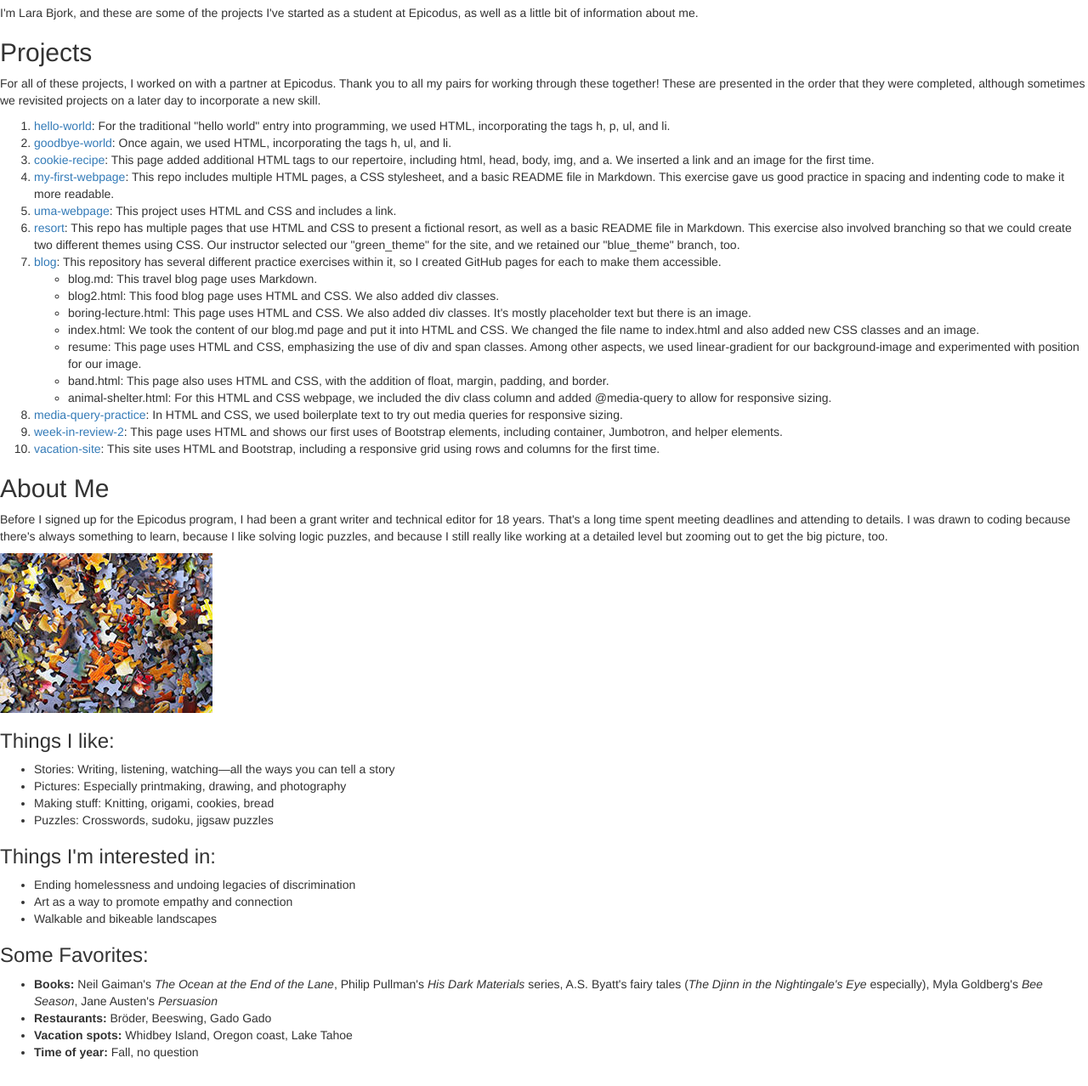
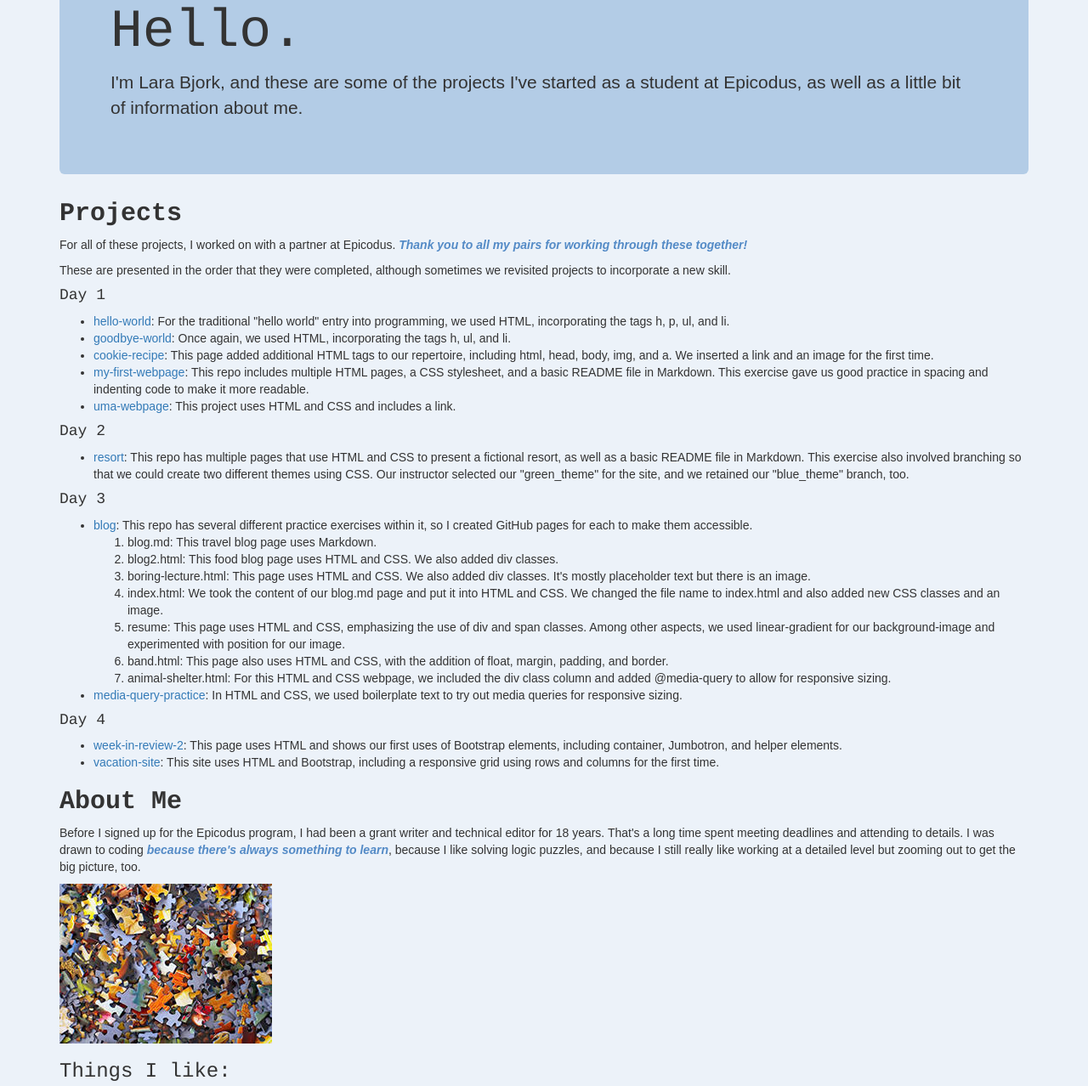
Before and after one commit to larabjork/portfolio, a plain HTML site: page index.html in a window 1280 px wide. Shown: the part 65-1343 px from the top of the page at 85% size. Drawn offline with Linux system fonts and the light colour scheme.

Commit message:
add custom CSS to stylesheet and within HTML; added classes container, Jumbotron, special

```diff
--- a/css/styles.css
+++ b/css/styles.css
@@ -0,0 +1,26 @@
+body {
+  font-family: courier;
+  background-color: #ecf2f9;
+}
+
+.jumbotron {
+  background-color: #b3cce6;
+}
+
+h2 {
+  font-weight: bold;
+}
+
+p, li {
+  font-family: sans-serif;
+}
+
+.special {
+  font-weight: bold;
+  font-style: italic;
+  color: #538ac6;
+}
+
+a {
+  font-color: #538ac6;
+}
--- a/index.html
+++ b/index.html
@@ -7,20 +7,35 @@
     <title>Lara Bjork's Portfolio</title>
   </head>
   <body>
-    <h1>Hi there.</h1>
+    <div class="container">
+      <div class="jumbotron">
+        <h1>Hello.</h1>
         <p>I'm Lara Bjork, and these are some of the projects I've started as a student at Epicodus, as well as a little bit of information about me.</p>
+      </div>
 
       <h2>Projects</h2>
-    <p>For all of these projects, I worked on with a partner at Epicodus. Thank you to all my pairs for working through these together! These are presented in the order that they were completed, although sometimes we revisited projects on a later day to incorporate a new skill.</p>
-    <ol>
+      <p>For all of these projects, I worked on with a partner at Epicodus. <span class="special">Thank you to all my pairs for working through these together!</span></p>
+
+      <p>These are presented in the order that they were completed, although sometimes we revisited projects to incorporate a new skill.</p>
+
+      <h4>Day 1</h4>
+        <ul>
           <li><a href="https://github.com/larabjork/hello-world.git">hello-world</a>: For the traditional "hello world" entry into programming, we used HTML, incorporating the tags h, p, ul, and li.</li>
           <li><a href="https://github.com/larabjork/goodbye-world.git">goodbye-world</a>: Once again, we used HTML, incorporating the tags h, ul, and li.</li>
           <li><a href="https://github.com/larabjork/cookie-recipe.git">cookie-recipe</a>: This page added additional HTML tags to our repertoire, including html, head, body, img, and a. We inserted a link and an image for the first time.</li>
           <li><a href="https://github.com/larabjork/my-first-webpage.git">my-first-webpage</a>: This repo includes multiple HTML pages, a CSS stylesheet, and a basic README file in Markdown. This exercise gave us good practice in spacing and indenting code to make it more readable.</li>
           <li><a href="https://github.com/larabjork/uma-webpage.git">uma-webpage</a>: This project uses HTML and CSS and includes a link.</li>
+        </ul>
+
+      <h4>Day 2</h4>
+        <ul>
           <li><a href="https://github.com/larabjork/resort.git">resort</a>: This repo has multiple pages that use HTML and CSS to present a fictional resort, as well as a basic README file in Markdown. This exercise also involved branching so that we could create two different themes using CSS. Our instructor selected our "green_theme" for the site, and we retained our "blue_theme" branch, too.</li>
-      <li><a href="https://github.com/larabjork/blog.git">blog</a>: This repository has several different practice exercises within it, so I created GitHub pages for each to make them accessible.</li>
+        </ul>
+
+      <h4>Day 3</h4>
         <ul>
+          <li><a href="https://github.com/larabjork/blog.git">blog</a>: This repo has several different practice exercises within it, so I created GitHub pages for each to make them accessible.</li>
+            <ol>
               <li>blog.md: This travel blog page uses Markdown.</li>
               <li>blog2.html: This food blog page uses HTML and CSS. We also added div classes.</li>
               <li>boring-lecture.html: This page uses HTML and CSS. We also added div classes. It's mostly placeholder text but there is an image.</li>
@@ -28,23 +43,27 @@
               <li>resume: This page uses HTML and CSS, emphasizing the use of div and span classes. Among other aspects, we used  linear-gradient for our background-image and experimented with position for our image.</li>
               <li>band.html: This page also uses HTML and CSS, with the addition of float, margin, padding, and border.</li>
               <li>animal-shelter.html: For this HTML and CSS webpage, we included the div class column and added @media-query to allow for responsive sizing.</li>
+            </ol>
+          <li><a href="https://github.com/larabjork/media-query-practice.git">media-query-practice</a>: In HTML and CSS, we used boilerplate text to try out media queries for responsive sizing.</li>
         </ul>
-      <li><a href="https://github.com/larabjork/media-query-practice.git">media-query-practice</a>: In HTML and CSS, we used boilerplate text to try out media queries for responsive sizing.</li>
+
+        <h4>Day 4</h4>
+        <ul>
           <li><a href="https://github.com/larabjork/week-in-review.git">week-in-review-2</a>: This page uses HTML and shows our first uses of Bootstrap elements, including container, Jumbotron, and helper elements.</li>
           <li><a href="https://github.com/larabjork/vacation-site.git">vacation-site</a>: This site uses HTML and Bootstrap, including a responsive grid using rows and columns for the first time.</li>
-    </ol>
+        </ul>
 
       <h2>About Me</h2>
-    <p>Before I signed up for the Epicodus program, I had been a grant writer and technical editor for 18 years. That's a long time spent meeting deadlines and attending to details. I was drawn to coding because there's always something to learn, because I like solving logic puzzles, and because I still really like working at a detailed level but zooming out to get the big picture, too.</p>
+      <p>Before I signed up for the Epicodus program, I had been a grant writer and technical editor for 18 years. That's a long time spent meeting deadlines and attending to details. I was drawn to coding <span class="special">because there's always something to learn</span>, because I like solving logic puzzles, and because I still really like working at a detailed level but zooming out to get the big picture, too.</p>
 
       <img src="img/jigsaw.jpg" alt="Unassembled pieces of a jigsaw puzzle">
 
       <h3>Things I like:</h3>
       <ul>
-      <li>Stories: Writing, listening, watching&#8212all the ways you can tell a story</li>
-      <li>Pictures: Especially printmaking, drawing, and photography</li>
-      <li>Making stuff: Knitting, origami, cookies, bread</li>
-      <li>Puzzles: Crosswords, sudoku, jigsaw puzzles</li>
+        <li><strong>Stories:</strong> Writing, listening, watching&#8212all the ways you can tell a story</li>
+        <li><strong>Pictures:</strong>  Especially printmaking, drawing, and photography</li>
+        <li><strong>Making stuff:</strong>  Knitting, origami, cookies, bread</li>
+        <li><strong>Puzzles:</strong>  Crosswords, sudoku, jigsaw puzzles</li>
       </ul>
 
       <h3>Things I'm interested in:</h3>
@@ -63,6 +82,6 @@
       </ul>
 
 
-
+    </div>
   </body>
 </html>
```
Also changed, not shown: 1 other file. Lines whose indentation alone changed are shown as unchanged.
